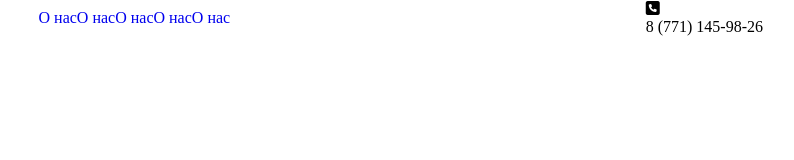
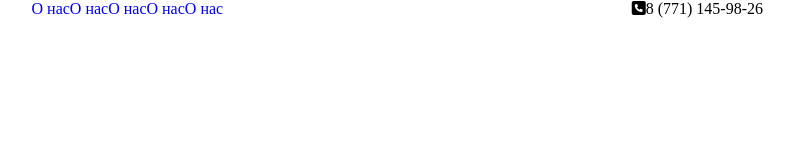
Before and after one commit to hhamidullohhub/kemenger, a plain HTML site: page index.html in a window 1280 px wide. Shown: the whole page, without its empty margins (447-1241 px from the left). Drawn offline with Linux system fonts and the light colour scheme.

Commit message:
call number

```diff
--- a/css/style.css
+++ b/css/style.css
@@ -28,3 +28,7 @@ nav .container {
     justify-content:
     space-between;
 }
+
+.call-number {
+    display: flex;
+}
```
